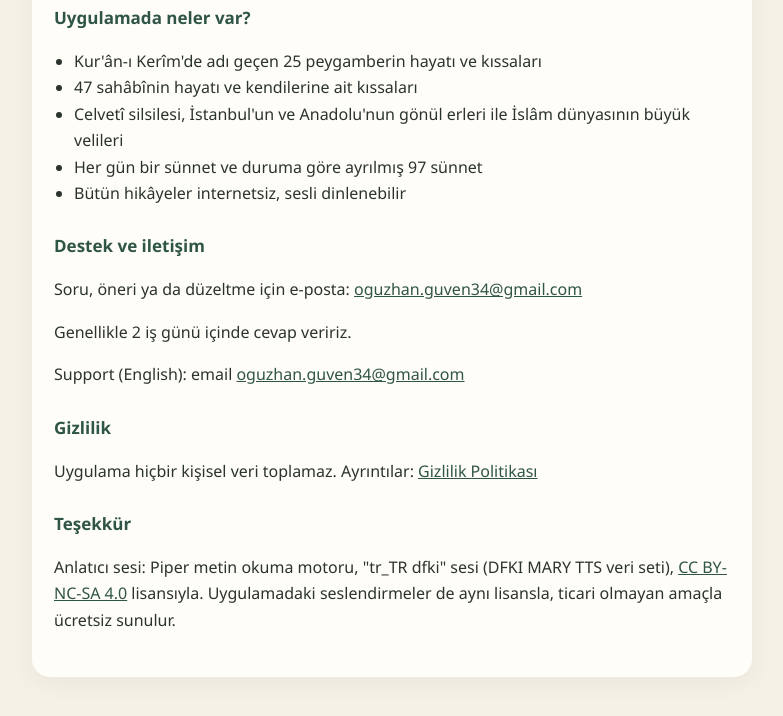
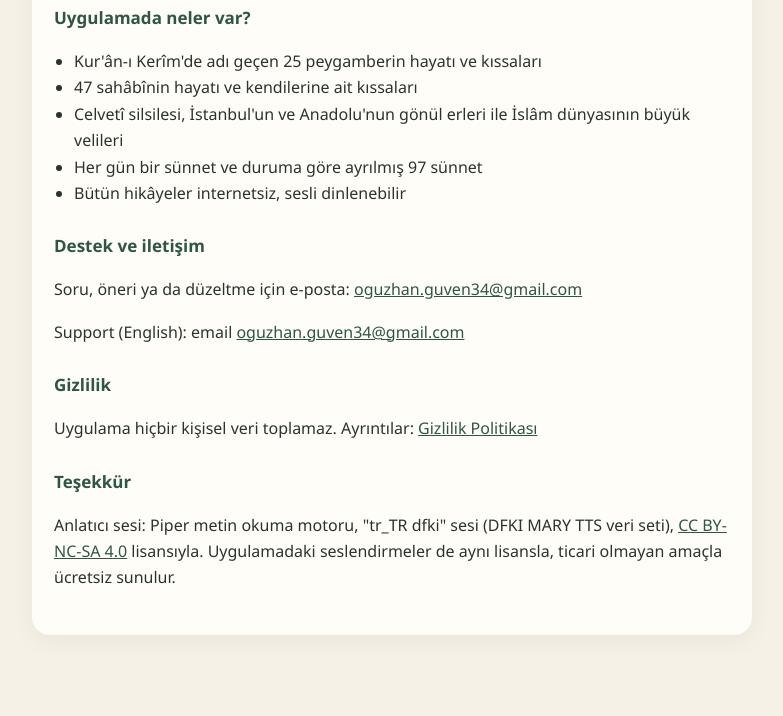
Before and after one commit to oguzhanguven34-dev/gonul-yolculari-site, a plain HTML site: page destek.html in a window 1280 px wide. Shown: the part 146-862 px from the top of the page, without its empty margins (248-1031 px from the left). After the commit the page ends 841 px from the top, so only its background shows below. Drawn offline with Linux system fonts and the light colour scheme.

Commit message:
Destek sayfası sadeleştirme

```diff
--- a/destek.html
+++ b/destek.html
@@ -39,7 +39,6 @@
 
   <h2>Destek ve iletişim</h2>
   <p>Soru, öneri ya da düzeltme için e-posta: <a href="mailto:oguzhan.guven34@gmail.com">oguzhan.guven34@gmail.com</a></p>
-  <p>Genellikle 2 iş günü içinde cevap veririz.</p>
   <p lang="en">Support (English): email <a href="mailto:oguzhan.guven34@gmail.com">oguzhan.guven34@gmail.com</a></p>
 
   <h2>Gizlilik</h2>
```
Also changed, not shown: index.html (+0 -1 lines).
